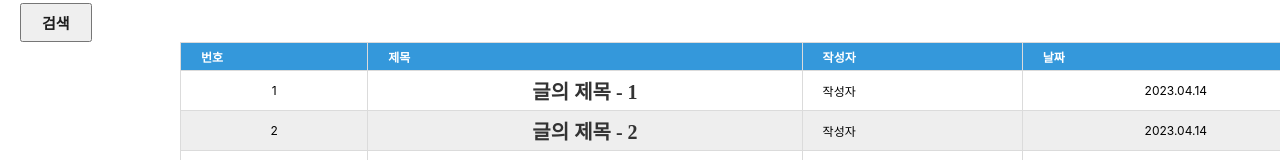
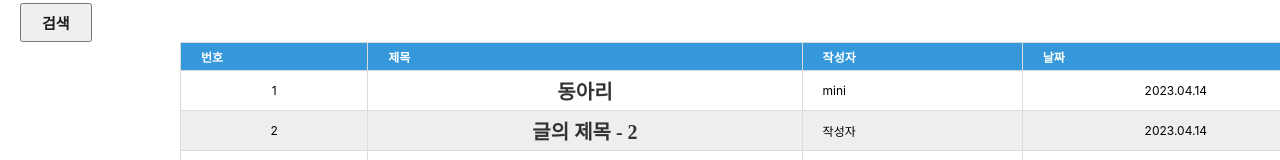
Before and after one commit to KimSuMin123/LetMeGoHome_Front, a React (Create React App) app: page /StandingAloneBoard in a window 1280 px wide. Shown: the part 544-704 px from the top of the page. Built offline with nearby package versions, Linux system fonts and the light colour scheme.

Commit message:
json 사용, board

```diff
--- a/src/StandingAloneBoard.js
+++ b/src/StandingAloneBoard.js
@@ -1,6 +1,7 @@
 import { Link, NavLink, Route, Routes } from "react-router-dom";
 import './StandingAloneBoard.css'
 import StandingAloneFooter from "./StandingAloneFooter";
+import boardData from "../src/data/board.json";
 const StandingAloneBoard1 = () => {
     return(
         <div>
@@ -20,10 +21,10 @@ const StandingAloneBoard1 = () => {
                     <td>1</td>
                     <td>
                         <NavLink to="/StandingAloneBoardWrite3">
-                            글의 제목 - 1
+                            {boardData.title}
                         </NavLink>
                     </td>
-                    <td>작성자</td>
+                    <td>{boardData.username}</td>
                     <td>2023.04.14</td>
                 </tr>
                 <tr>
--- /dev/null
+++ b/src/data/board.json
@@ -0,0 +1,4 @@
+{
+    "title" : "동아리",
+    "username" : "mini"
+}
```
